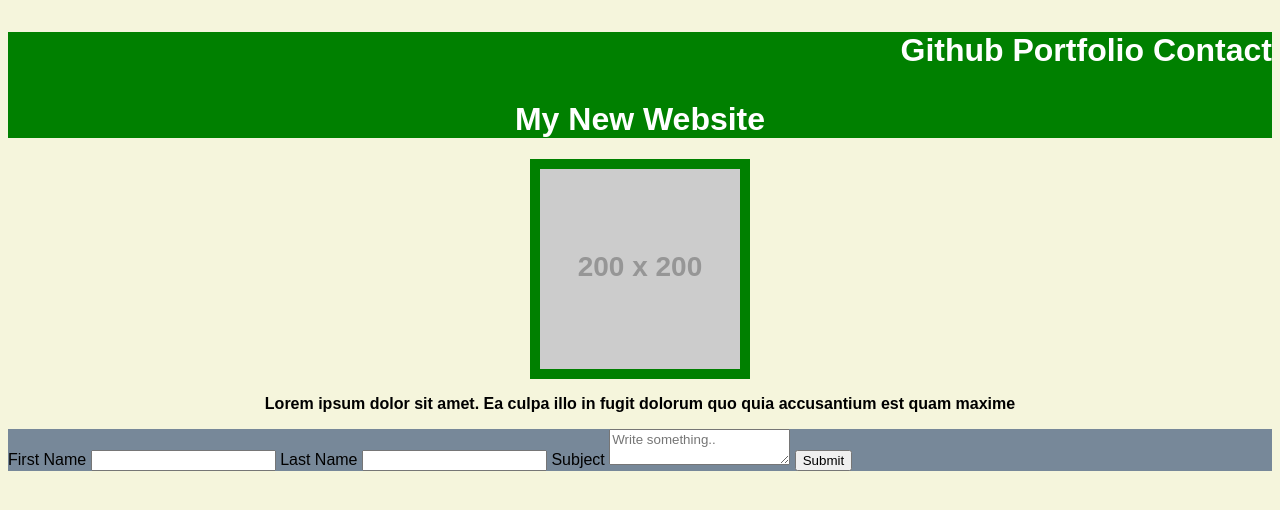
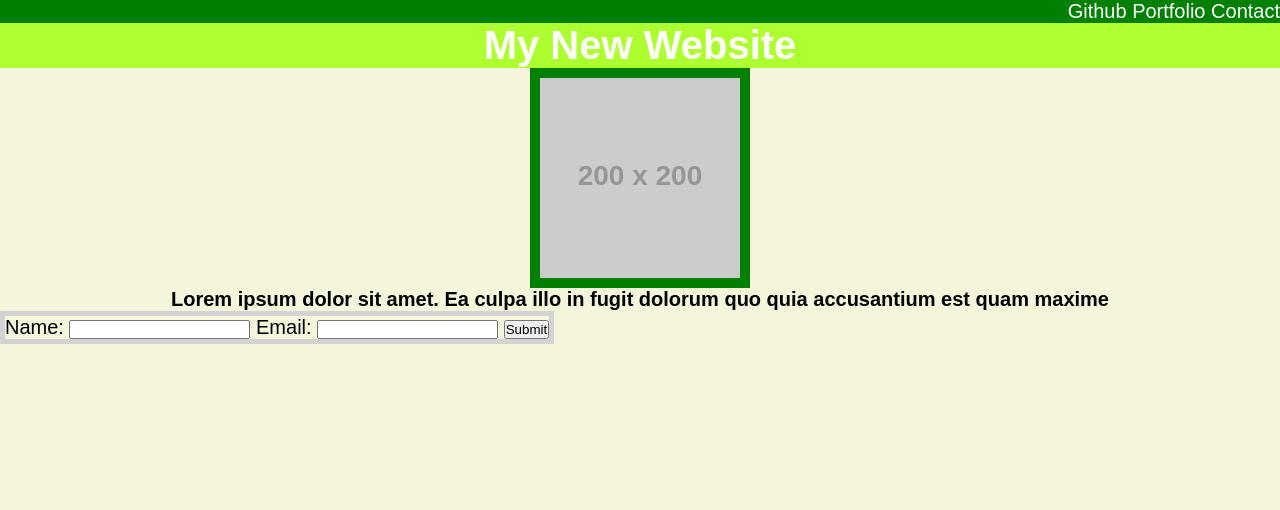
Before and after one commit to joelprentiss/mini-project, a plain HTML site: page index.html in a window 1280 px wide. Drawn offline with Linux system fonts and the light colour scheme; placeholder pictures from the web are drawn by us.

Commit message:
2nd commit

```diff
--- a/assets/style.css
+++ b/assets/style.css
@@ -1,9 +1,15 @@
 *{
+      margin:0;
+    padding:0;
+}
+
+body{
+    position: relative;
+    font-size:20px;
+    background-color: beige;
     font-family:Arial, Helvetica, sans-serif
 }
-body{
-    background-color: beige;
-}
+
 header{
     background-color: green;
 }
@@ -11,11 +17,14 @@ header{
 h1{
     text-align: center;
     color: white;
+    background-color: greenyellow;
 }
+
 ul{
     text-align: right;
     color:white
 }
+
 li{
     list-style-type: none;
     display: inline;
@@ -37,9 +46,19 @@ p{
 }
 
 .container{
-    background-color: lightslategray;
+    border: 5px solid lightgray;
+    display: inline-block;
+}
 
+#form{
+    margin:0 auto;
+    display: inline;
 }
-#form{
-    display: inline
+
+.text-right{
+    text-align: right;
 }
+
+.text-center{
+    text-align: center;
+}
--- a/index.html
+++ b/index.html
@@ -9,32 +9,31 @@
 
     <body>
         <header>
-            <h1>
+            <nav class="text-right">
                 <ul>
-                    <li>Github</li>
-                    <li>Portfolio</li>
-                    <li>Contact</li>
+                    <li><a href="https://github.com/"></a>Github</li>
+                    <li><a href="#"></a>Portfolio</li>
+                    <li><a href="joel.prentiss89@gmail.com"></a>Contact</li>
                 </ul>
-            </h1>
-            <h1>My New Website</h1>
+            </nav>
         </header>
 
 
         <main>
-            <section>
+            <h1>My New Website</h1>
+            <figure>
                 <img src="https://via.placeholder.com/200" alt="Image Placeholder">
                 <p>Lorem ipsum dolor sit amet. Ea culpa illo in fugit dolorum quo quia accusantium est quam maxime</p>
-            </section>
-            <section class="container">
-                <form id="form">
+            </figure>
 
-                    <label>First Name</label>
-                    <input>
-                    <label>Last Name</label>
-                    <input>
-                    <label for="subject">Subject</label>
-                    <textarea placeholder="Write something.."></textarea>
-                    <input type="submit" value="Submit"
+            <section>
+                <form class="container">
+                    <label>Name:</label>
+                    <input type="text" id="name" name="user-name">
+                    <label>Email:</label>
+                    <input type="text" id="email" name="email">
+                    <button type="submit">Submit</button>
+                </form>
             </section>
         </main>
 
```
